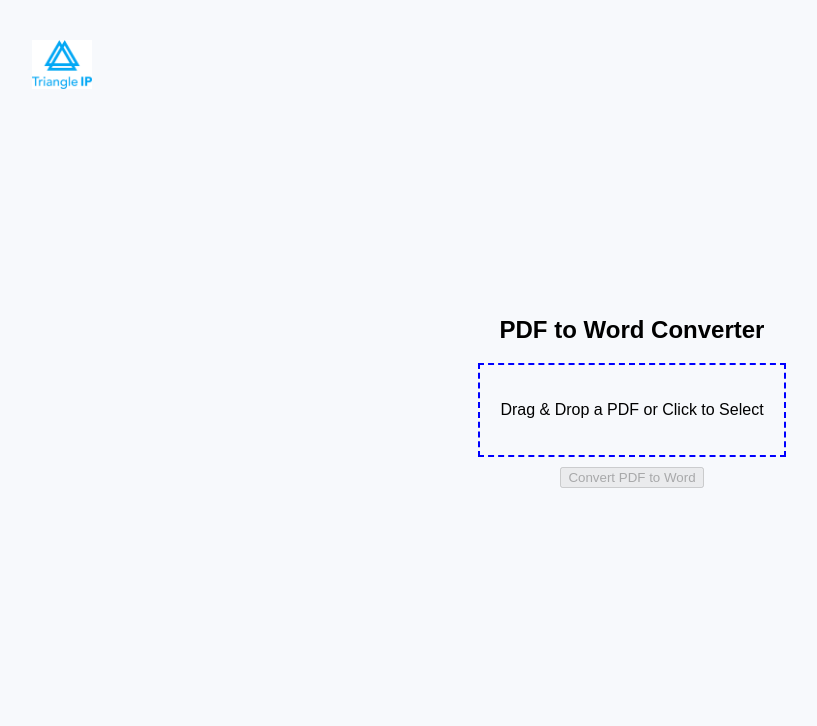
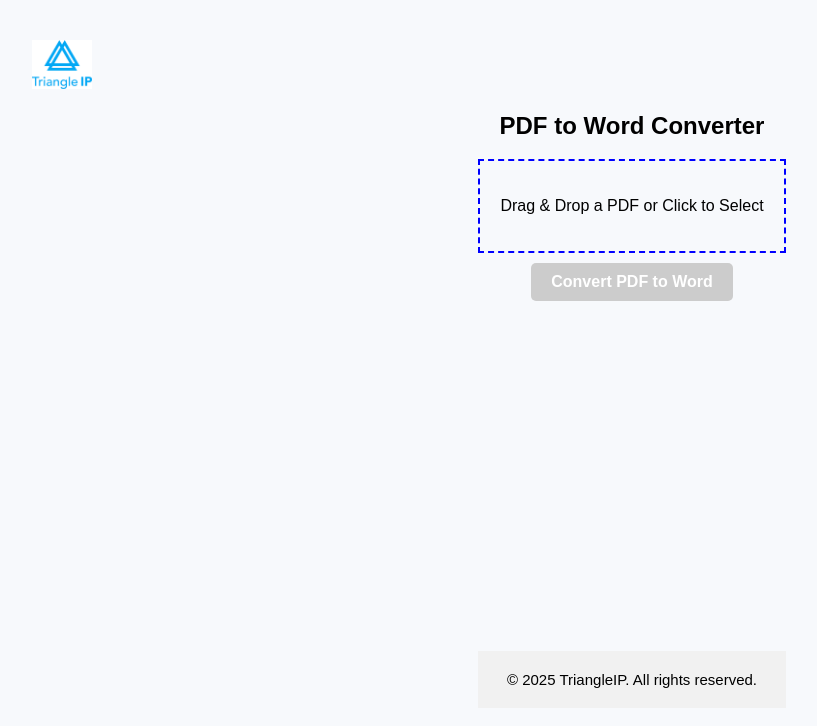
Before and after one commit to sigvitas-cse/PDF2WORD-converter-reactJS, a React (Create React App) app in the folder frontend/: page / in a window 1280 px wide. Shown: the top 726 px of the page, without its empty margins (8-825 px from the left). Built offline with nearby package versions, Linux system fonts and the light colour scheme.

Commit message:
added features

```diff
--- a/frontend/public/index.html
+++ b/frontend/public/index.html
@@ -40,4 +40,5 @@
       To create a production bundle, use `npm run build` or `yarn build`.
     -->
   </body>
+
 </html>
--- a/frontend/src/App.js
+++ b/frontend/src/App.js
@@ -13,7 +13,9 @@ const App = () => {
 
   const { getRootProps, getInputProps } = useDropzone({
     accept: "application/pdf",
-    onDrop: (acceptedFiles) => setFile(acceptedFiles[0]),
+    onDrop: (acceptedFiles) => {setFile(acceptedFiles[0]);
+    setStatus("")
+    }
   });
 
   const handleUpload = async () => {
@@ -31,7 +33,7 @@ const App = () => {
       const response = await axios.post(`${BACKEND_URL}/upload`, formData, {
         headers: { "Content-Type": "multipart/form-data" },
       });
-      setStatus("Processing file...");
+      setStatus("Processing file.It takes 1-2 minutes please wait...");
       checkStatus(response.data.jobLocation);
     } catch (error) {
       console.error("Upload failed:", error);
@@ -85,9 +87,20 @@ const App = () => {
         {file ? <p>{file.name}</p> : <p>Drag & Drop a PDF or Click to Select</p>}
       </div>
 
-      <button onClick={handleUpload} disabled={!file} style={{ marginTop: "10px" }}>
+      {status === "Conversion complete! Click to download." || status === "Processing file.It takes 1-2 minutes please wait..." ? null : (<button onClick={handleUpload} disabled={!file} style={{
+        marginTop: "10px",
+        padding: "10px 20px",
+        fontSize: "16px",
+        fontWeight: "bold",
+        backgroundColor: file ? "#4CAF50" : "#ccc",
+        color: "white",
+        border: "none",
+        borderRadius: "5px",
+        cursor: file ? "pointer" : "not-allowed",
+        transition: "background-color 0.3s ease",
+      }}>
         Convert PDF to Word
-      </button>
+      </button>)}
 
       <p>{status}</p>
       {downloadLink && file && status === "Conversion complete! Click to download." ? (
@@ -95,9 +108,32 @@ const App = () => {
           href={downloadLink}
           download={file.name.replace(/\.pdf$/i, ".docx")}
         >
-          <button>Download Word File</button>
+          <button
+            style={{
+              padding: "12px 24px",
+              fontSize: "16px",
+              fontWeight: "bold",
+              backgroundColor: "#007BFF",
+              color: "white",
+              border: "none",
+              borderRadius: "6px",
+              cursor: "pointer",
+              transition: "background-color 0.3s ease, transform 0.2s ease",
+              boxShadow: "0 4px 6px rgba(0, 0, 0, 0.1)",
+            }}
+            onMouseOver={(e) => (e.target.style.backgroundColor = "#0056b3")}
+            onMouseOut={(e) => (e.target.style.backgroundColor = "#007BFF")}
+            onMouseDown={(e) => (e.target.style.transform = "scale(0.95)")}
+            onMouseUp={(e) => (e.target.style.transform = "scale(1)")}
+          >
+            Download Word File
+          </button>
+
         </a>
       ) : null}
+      <footer style={{ textAlign: "center", padding: "5px", marginTop: "350px", background: "#f1f1f1", fontSize: "15px" }}>
+        <p>&copy; 2025 TriangleIP. All rights reserved.</p>
+      </footer>
     </div>
   );
 };
```
Also changed, not shown: 1 other file (tests, documents, lock files or other folders).
